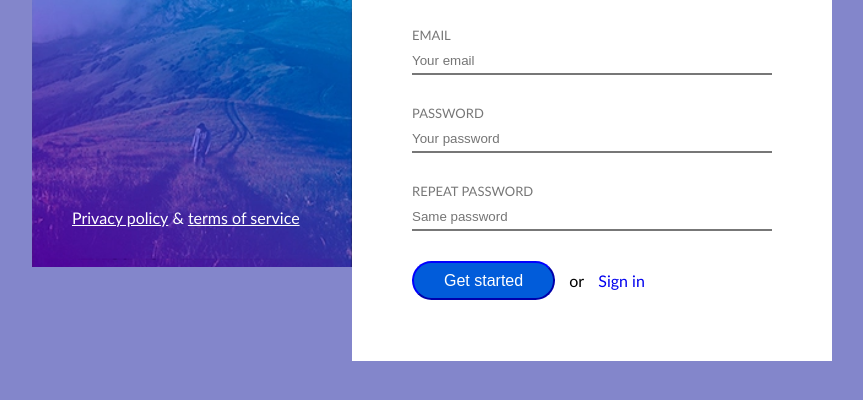
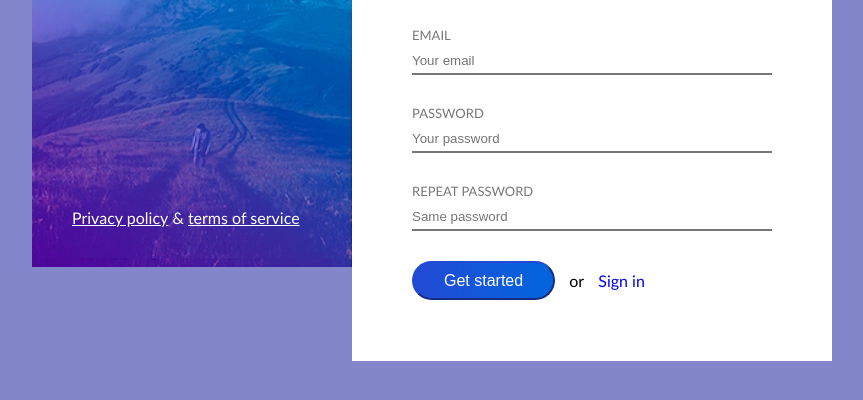
Before and after one commit to ArturasKi/6-sign-up, a website: page index.html in a window 1280 px wide. Shown: the part 230-630 px from the top of the page, without its empty margins (208-1071 px from the left). Drawn offline with Linux system fonts and the light colour scheme.

Commit message:
Linear gradient for button

```diff
--- a/css/button.css
+++ b/css/button.css
@@ -5,12 +5,14 @@
     padding-left: 30px;
     padding-right: 30px;
     border-radius: 20px;
-    border-color: #00F;
-    background-color: #015cda;
+    border-color: #234ad5;
+    background: rgb(2,0,36);
+    background: linear-gradient(90deg, #234ad5 0%, #0265de 100%);
     color: #fff;
     cursor: pointer;
 }
 
 .btn:hover {
-    background-color: #36f;
+    background: #0265de;
+    background: linear-gradient(90deg, #234ad5 0%, #0265de 100%);
 }
```
